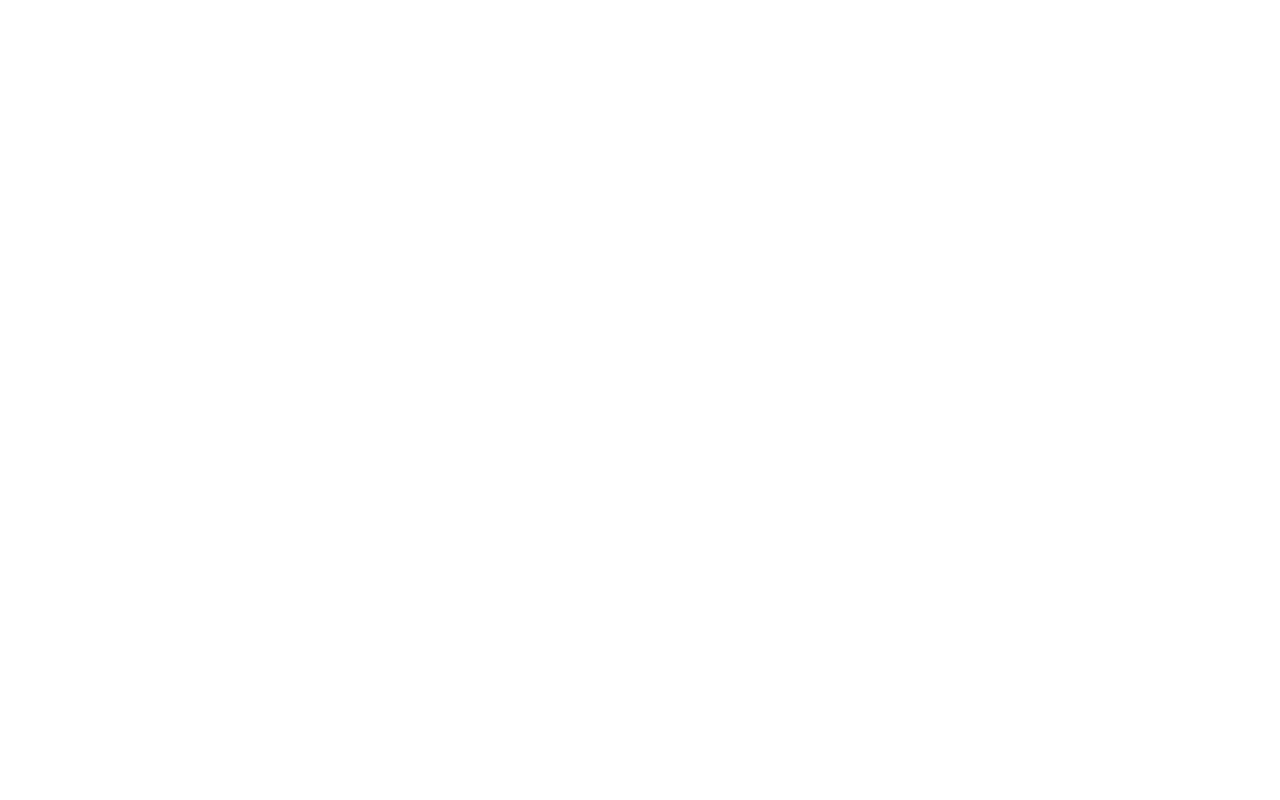
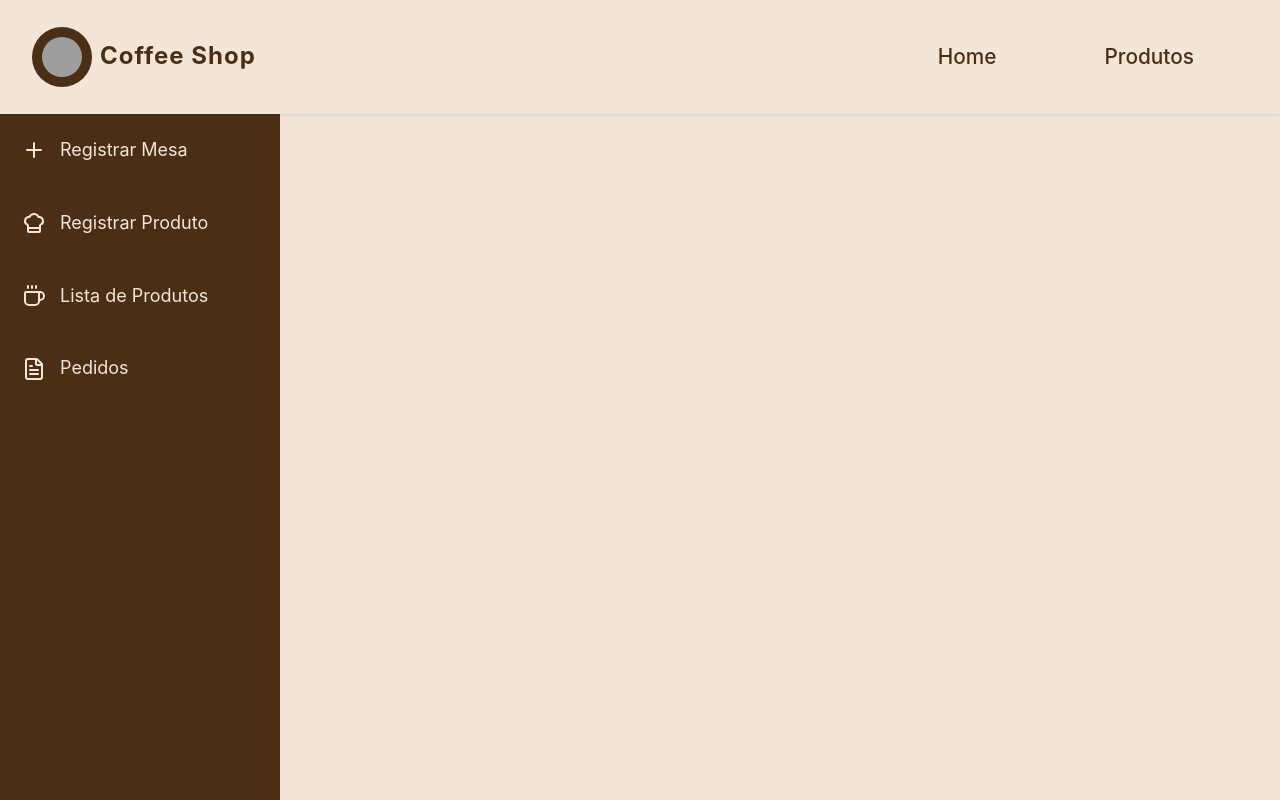
Before and after one commit to Astaphaanos/cardapiocafe, a plain HTML site: page frontend/public/pages/home.html in a window 1280 px wide. Drawn offline with nearby package versions, Linux system fonts and the light colour scheme; grey boxes are pictures that could not be loaded.

Commit message:
Começando o front

```diff
--- /dev/null
+++ b/frontend/public/components/header.html
@@ -0,0 +1,11 @@
+<nav class="navbar">
+  <h2>
+    <img width="60" height="60" src="https://img.icons8.com/fluency/96/coffee-beans-.png" alt="coffee-beans-"/>
+    Coffee Shop
+  </h2>
+
+  <ul class="nav-links">
+    <li><a href="../pages/home.html">Home</a></li>
+    <li><a href="../pages/produtos.html">Produtos</a></li>
+  </ul>
+</nav>
--- /dev/null
+++ b/frontend/public/components/sidebar.html
@@ -0,0 +1,23 @@
+<aside class="sidebar">
+  <ul>
+    <li><a href="../pages/registrar-mesas.html">
+      <i data-lucide="plus"></i>
+      Registrar Mesa
+    </a></li>
+
+    <li><a href="#">
+      <i data-lucide="chef-hat"></i>
+      Registrar Produto
+    </a></li>
+
+    <li><a href="#">
+       <i data-lucide="coffee"></i>
+      Lista de Produtos
+    </a></li>
+
+    <li><a href="#">
+       <i data-lucide="file-text"></i>
+      Pedidos
+    </a></li>
+  </ul>
+</aside>
--- /dev/null
+++ b/frontend/public/css/global.css
@@ -0,0 +1,20 @@
+* {
+  margin: 0;
+  padding: 0;
+  box-sizing: border-box;
+}
+
+body {
+  font-family: -apple-system, BlinkMacSystemFont, "Segoe UI", Roboto, "Helvetica Neue", Arial, sans-serif;
+  background-color: var(--beige);
+  line-height: 1.6;
+}
+
+main {
+    display: flex;
+    justify-content: center;
+    align-items: center;
+    width: 100%;
+    height: calc(100vh - 80px);
+    padding: 2rem;
+}
--- /dev/null
+++ b/frontend/public/css/header.css
@@ -0,0 +1,53 @@
+.navbar {
+  background-color: var(--beige);
+  border-bottom: 1px solid #e5e7eb;
+  padding: 1rem 2rem;
+  display: flex;
+  justify-content: space-between;
+  align-items: center;
+  position: fixed;
+  top: 0;
+  left: 0;
+  right: 0;
+  z-index: 100;
+  box-shadow:  0 1px 3px rgba(0, 0, 0, 0.1);
+
+  h2 {
+    display: flex;
+    align-items: center;
+    color: var(--brown-dark);
+    letter-spacing: 1px;
+
+    img {
+      margin-right: 8px;
+      background-color: var(--brown-dark);
+      border-radius: 100%;
+      padding: 10px;
+    }
+  }
+
+  .nav-links {
+    display: flex;
+    align-items: center;
+    list-style: none;
+    margin-right: 20px;
+
+    li {
+      margin-left: 40px;
+
+      a {
+        text-decoration: none;
+        color: var(--brown-dark);
+        font-size: 1.3rem;
+        font-weight: 500;
+        padding: 16px 24px;
+
+        &:hover{
+          background-color: #5e38163d;
+          border-radius: 14px;
+        }
+      }
+
+    }
+  }
+}
--- /dev/null
+++ b/frontend/public/css/sidebar.css
@@ -0,0 +1,51 @@
+.sidebar {
+  width: 280px;
+  background-color: var(--brown-dark);
+  color: var(--white);
+  padding: 1.5rem 0;
+  position: fixed;
+  left: 0;
+  top: 90px;
+  bottom: 0;
+  overflow-y: auto;
+}
+
+ul {
+   list-style: none;
+    padding: 0;
+    margin: 0;
+
+    li {
+      padding: 8px 10px;
+
+      a {
+        display: flex;
+        align-items: center;
+        gap: 14px;
+
+        text-decoration: none;
+        color: var(--beige);
+        font-size: 18px;
+        padding: 14px 12px;
+
+        border-radius: 12px;
+        transition: background 0.2s ease, transform 0.2s ease;
+
+        i {
+          width: 24px;
+          height: 24px;
+          color: var(--beige);
+        }
+
+        &:hover {
+          background-color: #64442A;
+          transform: translateX(4px);
+        }
+
+        &:focus {
+          background-color: #C9A27F;
+          color: var(--brown-dark);
+        }
+      }
+    }
+}
--- /dev/null
+++ b/frontend/public/css/variaveis.css
@@ -0,0 +1,12 @@
+:root {
+  --brown-dark: #4b2e16;
+  --caramel: #c9a27f;
+  --beige: #f3e5d8;
+  --white: #ffffff;
+  --gray-light: #f5f5f5;
+  --gray-medium: #9ca3af;
+  --text-dark: #1f2937;
+  --text-light: #7E644F;
+  --shadow: 0 1px 3px rgba(0, 0, 0, 0.1);
+  --shadow-lg: 0 10px 15px rgba(0, 0, 0, 0.1);
+}
--- a/frontend/public/pages/home.html
+++ b/frontend/public/pages/home.html
@@ -3,10 +3,17 @@
 <head>
   <meta charset="UTF-8">
   <meta name="viewport" content="width=device-width, initial-scale=1.0">
+  <link rel="stylesheet" href="../css/global.css">
+  <link rel="stylesheet" href="../css/variaveis.css">
+  <link rel="stylesheet" href="../css/header.css">
+  <link rel="stylesheet" href="../css/sidebar.css">
   <title>Mesas</title>
 </head>
 <body>
+    <div id="navbar"></div>
+    <div id="sidebar"></div>
 
+    <script src="https://unpkg.com/lucide@latest"></script>
+    <script src="../scripts/loadComponents.js"></script>
 </body>
-
 </html>
--- /dev/null
+++ b/frontend/public/scripts/loadComponents.js
@@ -0,0 +1,16 @@
+async function loadComponents() {
+  try {
+    const navbar = await fetch("../components/header.html").then(r => r.text());
+    document.getElementById("navbar").innerHTML = navbar;
+
+    const sidebar = await fetch("../components/sidebar.html").then(r => r.text());
+    document.getElementById("sidebar").innerHTML = sidebar;
+
+    lucide.createIcons();
+
+  } catch (error) {
+    console.error("Erro ao carregar componentes:", error);
+  }
+}
+
+loadComponents();
```
Also changed, not shown: frontend/public/css/registrar-mesa.css (added, +64 -0 lines), frontend/public/pages/registrar-mesas.html (added, +35 -0 lines), frontend/public/pages/registrarMesas.html (deleted, +0 -11 lines), frontend/public/css/registrarMesas.css (deleted), frontend/public/js/home.js (deleted).
